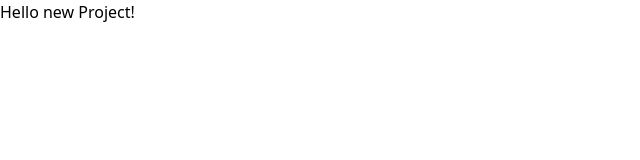
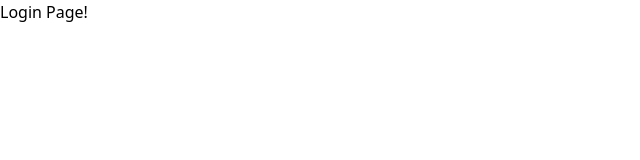
Before and after one commit to NikDevRych/aifintracker-webui, a React (Vite) app: page /login in a window 1280 px wide. Shown: the top 160 px of the page, without its empty margins (0-640 px from the left). Built offline with nearby package versions, Linux system fonts and the light colour scheme.

Commit message:
#3 add routes, add dashboard (temp), login and not found pages

```diff
--- a/src/App.tsx
+++ /dev/null
@@ -1,3 +0,0 @@
-export default function App() {
-  return <h1>Hello new Project!</h1>;
-}
--- /dev/null
+++ b/src/app/AppRoutes.tsx
@@ -0,0 +1,16 @@
+import { BrowserRouter, Route, Routes } from "react-router";
+import DashboardPage from "../pages/dashboard/DashboardPage";
+import LoginPage from "../pages/login/LoginPage";
+import NotFoundPage from "../pages/not-found/NotFoundPage";
+
+export default function AppRoutes() {
+  return (
+    <BrowserRouter>
+      <Routes>
+        <Route path="/" element={<DashboardPage />} />
+        <Route path="/login" element={<LoginPage />} />
+        <Route path="*" element={<NotFoundPage />} />
+      </Routes>
+    </BrowserRouter>
+  );
+}
--- a/src/main.tsx
+++ b/src/main.tsx
@@ -1,13 +1,10 @@
 import { StrictMode } from "react";
 import { createRoot } from "react-dom/client";
+import AppRoutes from "./app/AppRoutes";
 import "./index.css";
-import App from "./App.tsx";
-import { BrowserRouter } from "react-router";
 
 createRoot(document.getElementById("root")!).render(
   <StrictMode>
-    <BrowserRouter>
-      <App />
-    </BrowserRouter>
+    <AppRoutes />
   </StrictMode>,
 );
--- /dev/null
+++ b/src/pages/dashboard/DashboardPage.tsx
@@ -0,0 +1,3 @@
+export default function DashboardPage() {
+  return <h1>Dashboard page!</h1>;
+}
--- /dev/null
+++ b/src/pages/login/LoginPage.tsx
@@ -0,0 +1,3 @@
+export default function LoginPage() {
+  return <h1>Login Page!</h1>;
+}
--- /dev/null
+++ b/src/pages/not-found/NotFoundPage.tsx
@@ -0,0 +1,3 @@
+export default function NotFoundPage() {
+  return <span>Page not found...</span>;
+}
```
